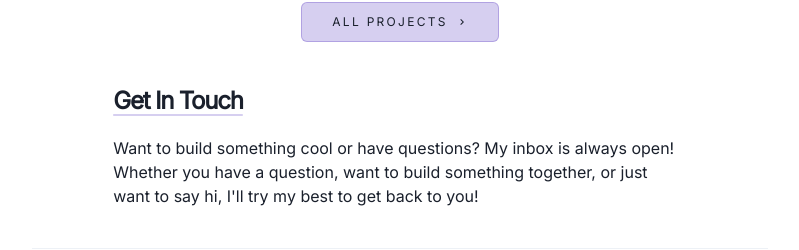
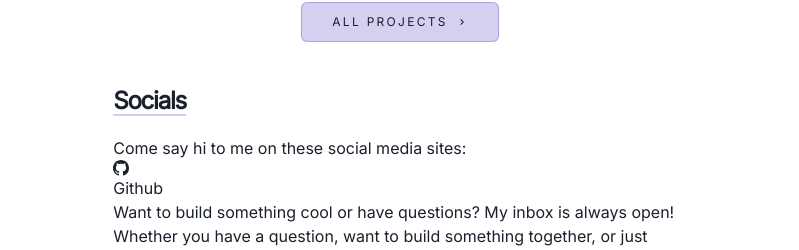
Before and after one commit to Mayur57/mayurbhoi.com, a Next.js app: page / in a window 1280 px wide. Shown: the part 1148-1398 px from the top of the page, without its empty margins (240-1039 px from the left). Built offline with nearby package versions, Linux system fonts and the light colour scheme; a web font is replaced by a local one.

Commit message:
improvements

```diff
--- a/components/index/ContactSection.js
+++ b/components/index/ContactSection.js
@@ -1,9 +1,18 @@
 import {
   Heading,
   Text,
+  List,
+  ListItem,
   useColorModeValue
 } from '@chakra-ui/react'
 import Section from '../section'
+import {
+  BsLinkedin,
+  BsGithub,
+  BsTwitter,
+  BsMedium,
+  BsInstagram
+} from 'react-icons/bs'
 
 const ContactSection = () => {
   return (
@@ -18,13 +27,16 @@ const ContactSection = () => {
           'rgba(56,178,172, 0.5)'
         )}
       >
-        Get In Touch
+        Socials
       </Heading>
+      <Text> Come say hi to me on these social media sites:</Text>
+      <List>
+        <ListItem><BsGithub/><Text>Github</Text></ListItem>
+      </List>
       <Text>
-        {' '}
-        Want to build something cool or have questions? My inbox is always open! Whether you have a question, want to build
-        something together, or just want to say hi, I&apos;ll try my best to get
-        back to you!
+        Want to build something cool or have questions? My inbox is always open!
+        Whether you have a question, want to build something together, or just
+        want to say hi, I&apos;ll try my best to get back to you!
       </Text>
     </Section>
   )
```
